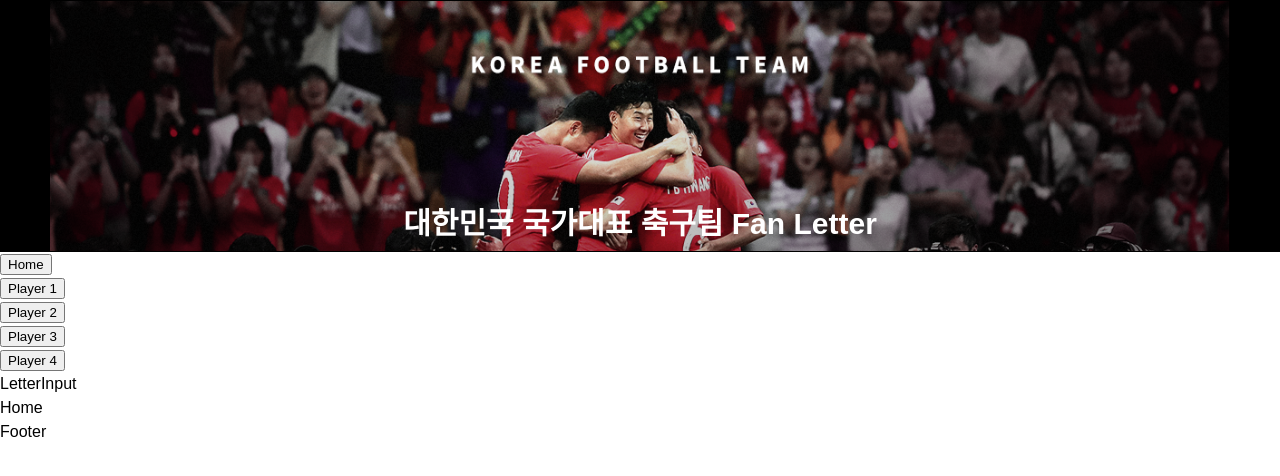
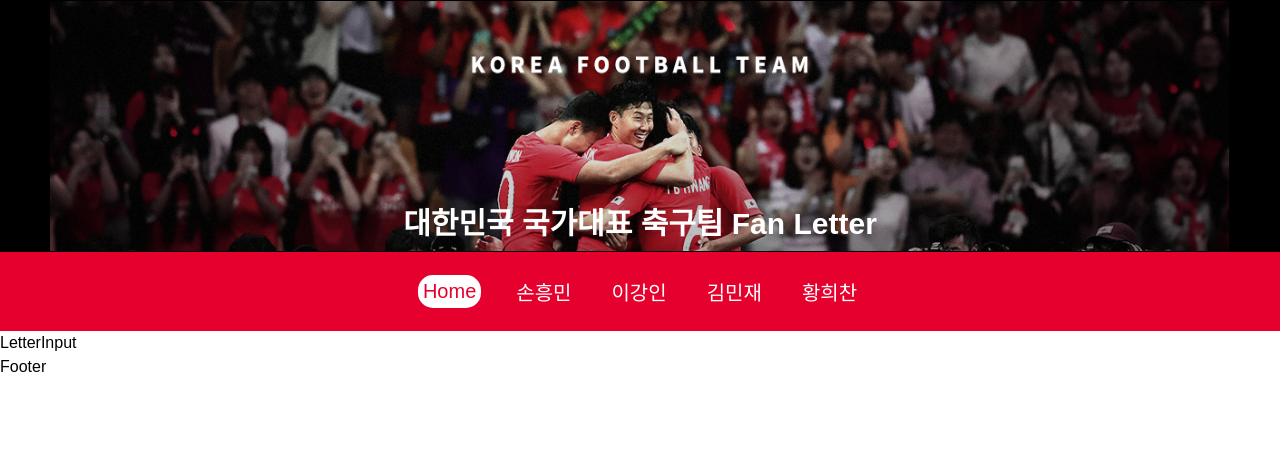
Before and after one commit to gggimmmin/football-fanletter, a React (Create React App) app: page / in a window 1280 px wide. Shown: the top 476 px of the page. Built offline with nearby package versions, Linux system fonts and the light colour scheme.

Commit message:
style: Add active prop to NavBtn for dynamic styling

```diff
--- a/src/components/Navigation.jsx
+++ b/src/components/Navigation.jsx
@@ -1,40 +1,34 @@
-// Navigation.jsx
-import React from "react";
+import React, { useState } from "react";
 import { useNavigate } from "react-router-dom";
+import { NavContainer, NavBtn } from "src/styles/NavigationStyle";
 
 const Navigation = () => {
   const navigate = useNavigate();
+  const [activePlayer, setActivePlayer] = useState(0);
 
   const handlePlayerClick = (player) => {
     navigate(`/player${player}`);
+    setActivePlayer(player);
   };
 
   return (
-    <nav>
-      <ul>
-        <li>
-          <button
-            onClick={() => {
-              navigate("src/pages/Home.jsx");
-            }}
-          >
-            Home
-          </button>
-        </li>
-        <li>
-          <button onClick={() => handlePlayerClick(1)}>Player 1</button>
-        </li>
-        <li>
-          <button onClick={() => handlePlayerClick(2)}>Player 2</button>
-        </li>
-        <li>
-          <button onClick={() => handlePlayerClick(3)}>Player 3</button>
-        </li>
-        <li>
-          <button onClick={() => handlePlayerClick(4)}>Player 4</button>
-        </li>
-      </ul>
-    </nav>
+    <NavContainer>
+      <NavBtn onClick={() => handlePlayerClick(0)} active={activePlayer === 0}>
+        Home
+      </NavBtn>
+      <NavBtn onClick={() => handlePlayerClick(1)} active={activePlayer === 1}>
+        손흥민
+      </NavBtn>
+      <NavBtn onClick={() => handlePlayerClick(2)} active={activePlayer === 2}>
+        이강인
+      </NavBtn>
+      <NavBtn onClick={() => handlePlayerClick(3)} active={activePlayer === 3}>
+        김민재
+      </NavBtn>
+      <NavBtn onClick={() => handlePlayerClick(4)} active={activePlayer === 4}>
+        황희찬
+      </NavBtn>
+    </NavContainer>
   );
 };
 
--- a/src/pages/Home.jsx
+++ b/src/pages/Home.jsx
@@ -1,5 +1,4 @@
 import React from "react";
-import { useNavigate } from "react-router-dom";
 
 function Home() {
   return (
--- a/src/shared/Router.js
+++ b/src/shared/Router.js
@@ -10,7 +10,7 @@ import Player4 from "src/pages/Player4";
 const AppRoutes = () => {
   return (
     <Routes>
-      <Route path="/" element={<Home />} />
+      <Route path="player0" element={<Home />} />
       <Route path="player1" element={<Player1 />} />
       <Route path="player2" element={<Player2 />} />
       <Route path="player3" element={<Player3 />} />
--- a/src/styles/NavigationStyle.jsx
+++ b/src/styles/NavigationStyle.jsx
@@ -0,0 +1,20 @@
+import styled from "styled-components";
+
+export const NavContainer = styled.div`
+  display: flex;
+  align-items: center;
+  justify-content: center;
+  gap: 30px;
+  background-color: #e6002d;
+  padding: 20px 0;
+`;
+
+export const NavBtn = styled.button`
+  font-size: 20px;
+  padding: 5px;
+  border-radius: 15px;
+  border: none;
+  background-color: #e6002d;
+  background-color: ${(props) => (props.active ? "#ffffff" : "#e6002d")};
+  color: ${(props) => (props.active ? "#e6002d" : "#ffffff")};
+`;
```
